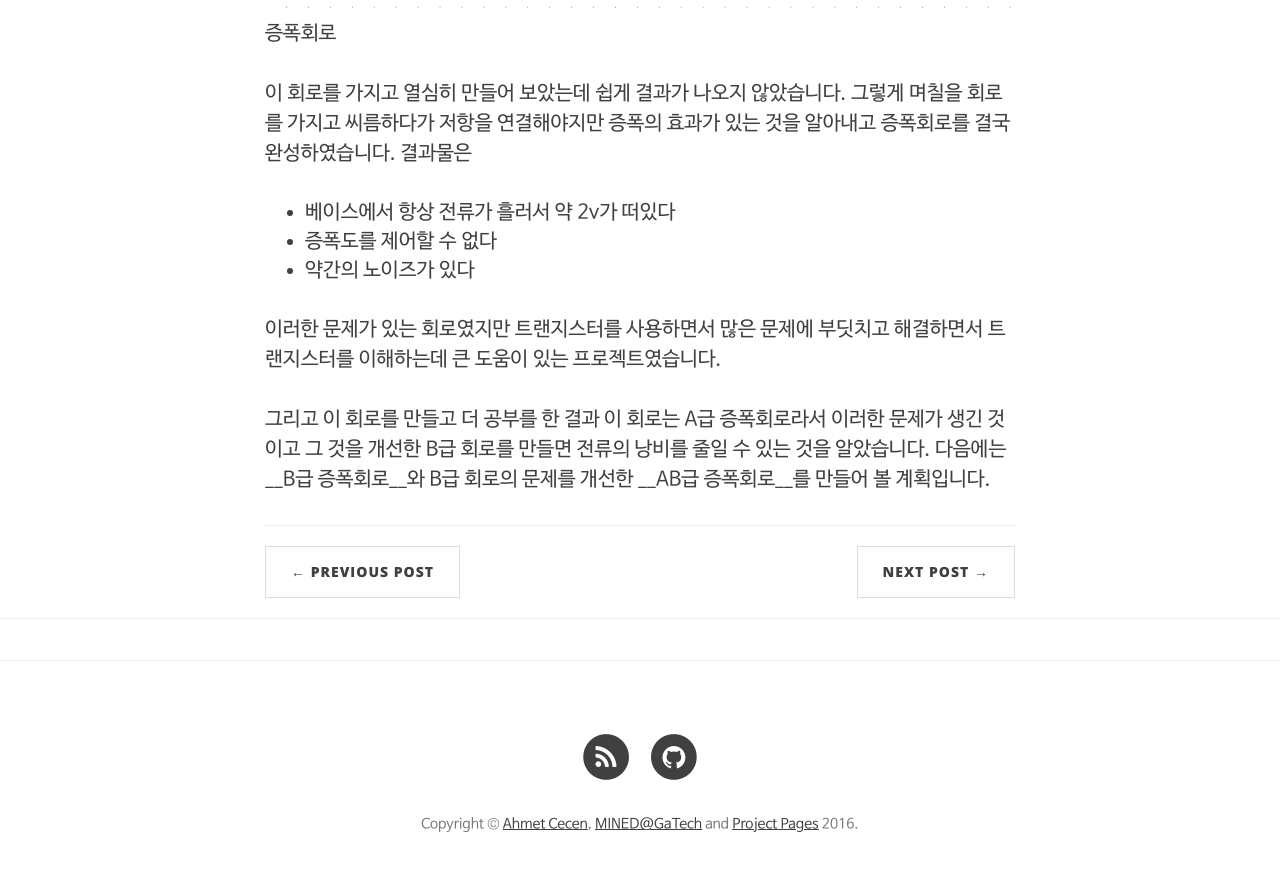
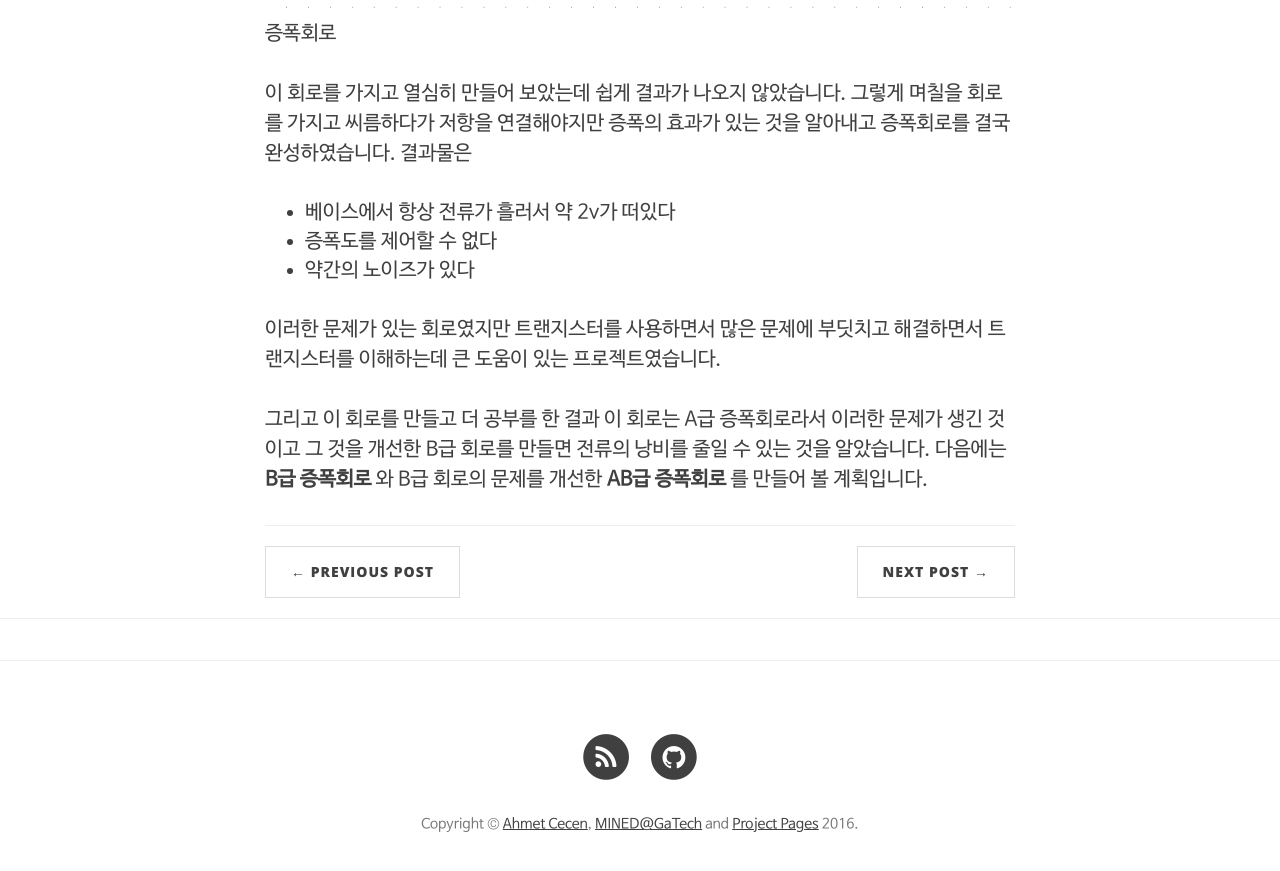
Before and after one commit to fbqweasd/fbqweasd.github.io, a Jekyll site: the page built from _posts/2019-01-05-spacker.md, in a window 1280 px wide and 900 px high, scrolled down 3150 px. Shown: the top 871 px of the window. Built offline with Jekyll 4.4.1, drawn with Linux system fonts in a browser that asks for light colours; nearby versions of some CDN libraries; comment, search, counter and statistics services are not loaded.

```diff
--- a/_posts/2019-01-05-spacker.md
+++ b/_posts/2019-01-05-spacker.md
@@ -30,5 +30,5 @@ category:  전기공부
 
 이러한 문제가 있는 회로였지만 트랜지스터를 사용하면서 많은 문제에 부딧치고 해결하면서 트랜지스터를 이해하는데 큰 도움이 있는 프로젝트였습니다.
 
-그리고 이 회로를 만들고 더 공부를 한 결과 이 회로는 A급 증폭회로라서 이러한 문제가 생긴 것이고 그 것을 개선한 B급 회로를 만들면 전류의 낭비를 줄일 수 있는 것을 알았습니다. 다음에는 __B급 증폭회로__와
-B급 회로의 문제를 개선한 __AB급 증폭회로__를 만들어 볼 계획입니다.
+그리고 이 회로를 만들고 더 공부를 한 결과 이 회로는 A급 증폭회로라서 이러한 문제가 생긴 것이고 그 것을 개선한 B급 회로를 만들면 전류의 낭비를 줄일 수 있는 것을 알았습니다. 다음에는 __B급 증폭회로__ 와
+B급 회로의 문제를 개선한 __AB급 증폭회로__ 를 만들어 볼 계획입니다.
```
Also changed, not shown: _posts/2019-03-18-after-std.md (added, +26 -0 lines), img/2019-03-18/deep_book.jpg (added).
